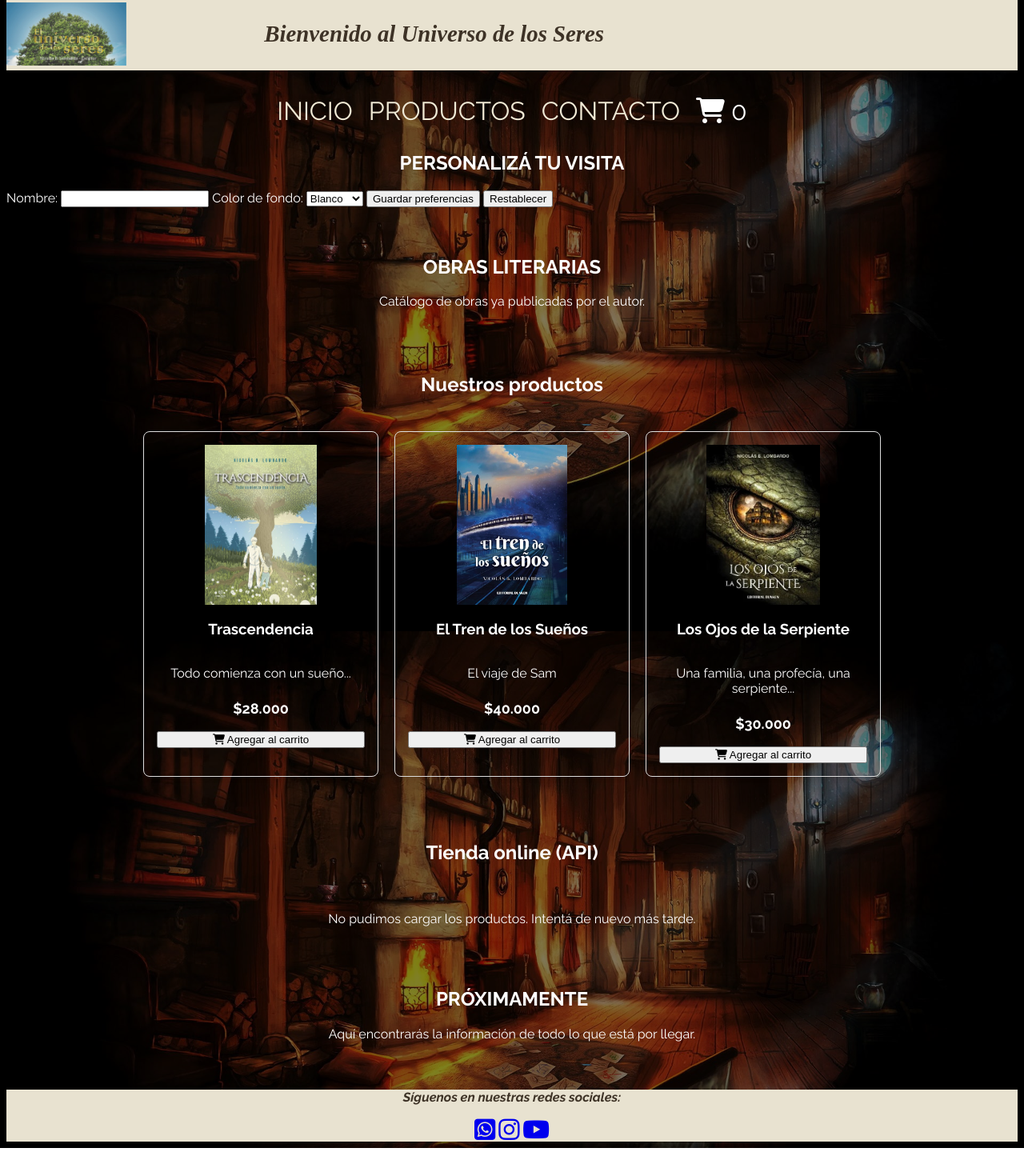
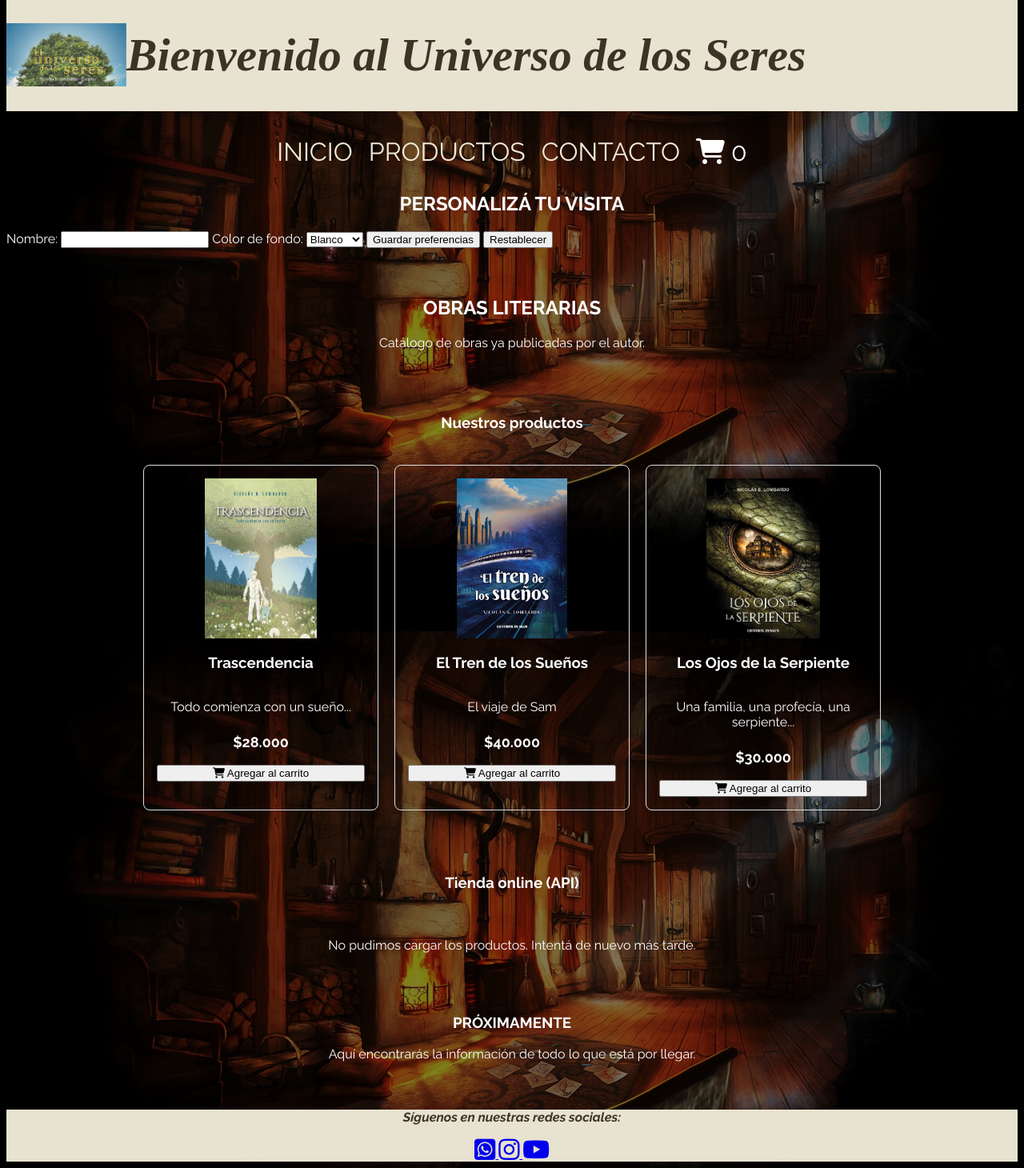
Before and after one commit to nicobl90-git/proyecto_final_frontendjs_nicolas_bianchi_lombardo, a plain HTML site: page pages/producto.html in a window 1280 px wide. Shown: the part 11-1471 px from the top of the page at 80% size. Before the commit the page ends 1446 px from the top, so only its background shows below. Drawn offline with Linux system fonts and the light colour scheme; no server answers.

Commit message:
Edito jerarquias de encabezados y agrego aria-label para los iconos del footer

```diff
--- a/pages/producto.html
+++ b/pages/producto.html
@@ -11,7 +11,7 @@
 <body>
     <header>
         <img src="../img/banner.jpg" alt="Banner de la página" width="150">
-        <p>Bienvenido al Universo de los Seres</p>
+        <h1>Bienvenido al Universo de los Seres</h1>
         <p id="saludo"></p> <!-- Agrego este saludo para que el archivo JS lo encuentre despues -->
     </header>
     <nav>
@@ -27,7 +27,7 @@
     </nav>
     <main>
         <section>
-            <h1 class="titulo">PERSONALIZÁ TU VISITA</h1>
+            <h2 class="titulo">PERSONALIZÁ TU VISITA</h2>
             <form id="form-preferencias">
                 <label for="nombre">Nombre:</label>
                 <input type="text" id="nombre" required>
@@ -47,14 +47,14 @@
         </section>
 
         <section>
-            <h1 class="titulo">OBRAS LITERARIAS</h1>
+            <h2 class="titulo">OBRAS LITERARIAS</h2>
             <p>
                 Catálogo de obras ya publicadas por el autor.
             </p>
         </section>
 
         <section class="productos">
-            <h2 class="titulo">Nuestros productos</h2>
+            <h3 class="titulo">Nuestros productos</h3>
             <div id="contenedor-productos" class="contenedor-productos">
                 <article class="tarjeta">
                     <img src="../img/tra.jpg" alt="Novela: Trascendencia" width="150" class="tarjeta-img">
@@ -89,12 +89,12 @@
         </section>
 
         <section class="productos">
-            <h2 class="titulo">Tienda online (API)</h2>
+            <h3 class="titulo">Tienda online (API)</h3>
             <div id="productos-container" class="contenedor-productos"></div>
         </section>
 
         <section>
-            <h2 class="titulo">PRÓXIMAMENTE</h2>
+            <h3 class="titulo">PRÓXIMAMENTE</h3>
             <p>
                 Aquí encontrarás la información de todo lo que está por llegar.
             </p>
@@ -102,9 +102,15 @@
     </main>
     <footer>
         <p>Síguenos en nuestras redes sociales:</p>
-        <a href="https://web.whatsapp.com/"><i class="fa-brands fa-square-whatsapp"></i></a>
-        <a href="https://www.instagram.com/nicolombardo_escritor/?hl=es-la"><i class="fa-brands fa-instagram"></i></a>
-        <a href="https://www.youtube.com/"><i class="fa-brands fa-youtube"></i></a>
+        <a href="https://web.whatsapp.com/" aria-label="WhatsApp" target="_blank" rel="noopener noreferrer">
+            <i class="fa-brands fa-square-whatsapp" aria-hidden="true"></i>
+        </a>
+        <a href="https://www.instagram.com/nicolombardo_escritor/?hl=es-la" aria-label="Instagram" target="_blank" rel="noopener noreferrer">
+            <i class="fa-brands fa-instagram" aria-hidden="true"></i>
+        </a>
+        <a href="https://www.youtube.com/" aria-label="YouTube" target="_blank" rel="noopener noreferrer">
+            <i class="fa-brands fa-youtube" aria-hidden="true"></i>
+        </a>
     </footer>
     <script src="../javascript/personalizacion.js"></script>
     <script src="../javascript/carrito.js"></script>
```
Also changed, not shown: index.html (+11 -5 lines), pages/contacto.html (+12 -6 lines).
